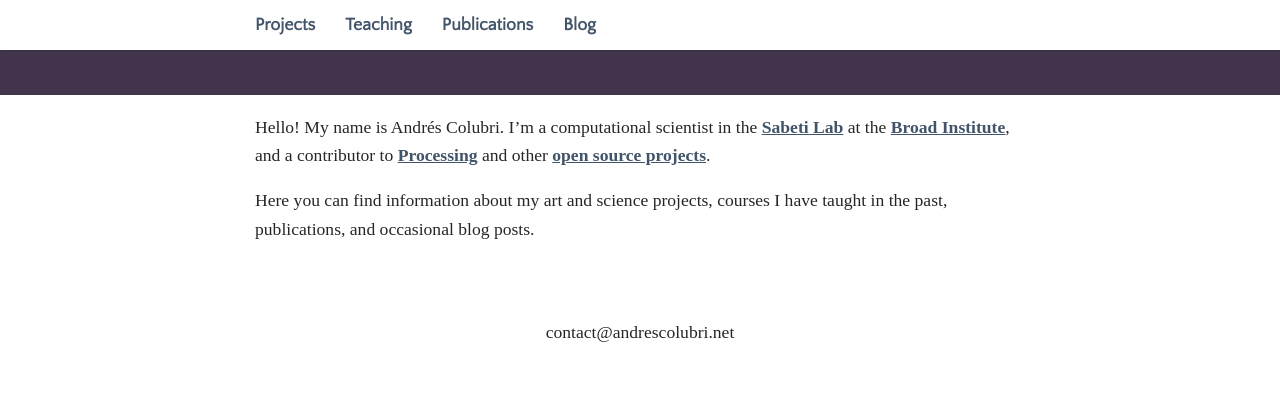
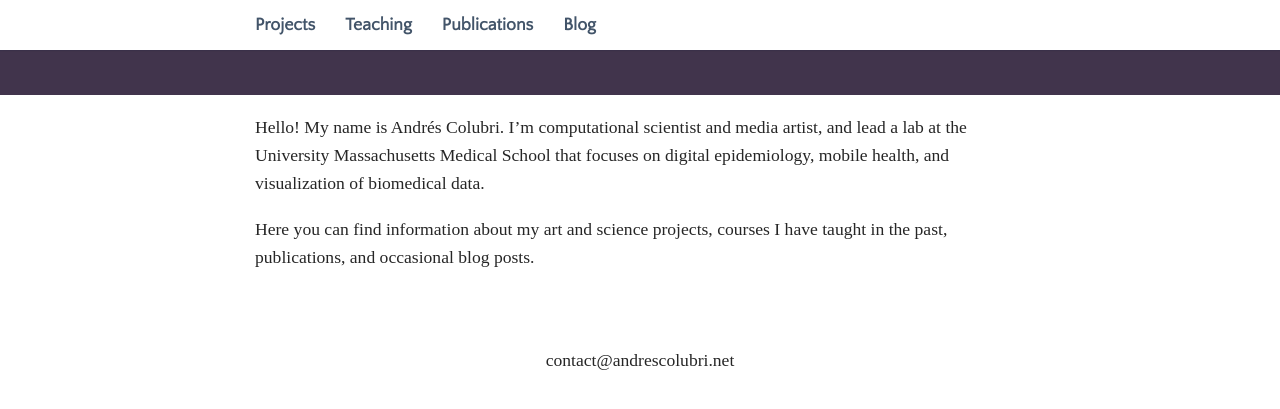
Before and after one commit to codeanticode/andrescolubri.net, a Jekyll site: the page built from index.md, in a window 1280 px wide. Shown: the top 409 px of the page. Built offline with Jekyll 4.4.1, drawn with Linux system fonts in a browser that asks for light colours; some web fonts are replaced.

Commit message:
updated home page

```diff
--- a/index.md
+++ b/index.md
@@ -2,6 +2,6 @@
 layout: default
 ---
 
-Hello! My name is Andrés Colubri. I'm a computational scientist in the [Sabeti Lab](https://www.sabetilab.org/){:target="_blank"} at the [Broad Institute](https://www.broadinstitute.org/){:target="_blank"}, and a contributor to [Processing](https://processing.org/){:target="_blank"} and other [open source projects](https://github.com/codeanticode){:target="_blank"}.
+Hello! My name is Andrés Colubri. I'm computational scientist and media artist, and lead a lab at the University Massachusetts Medical School that focuses on digital epidemiology, mobile health, and visualization of biomedical data.
 
 Here you can find information about my art and science projects, courses I have taught in the past, publications, and occasional blog posts.
```
